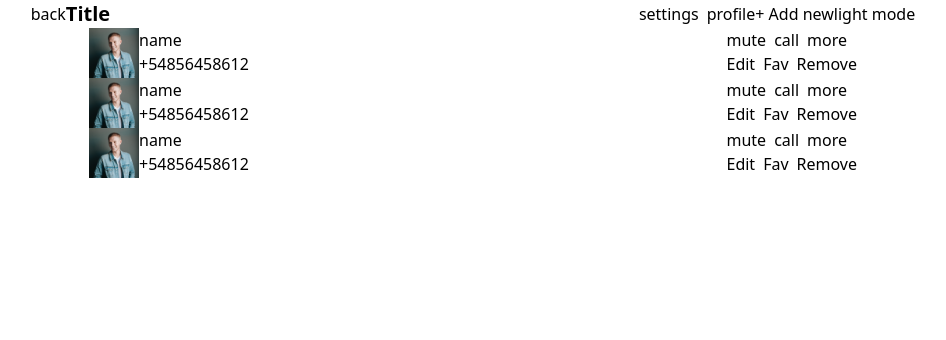
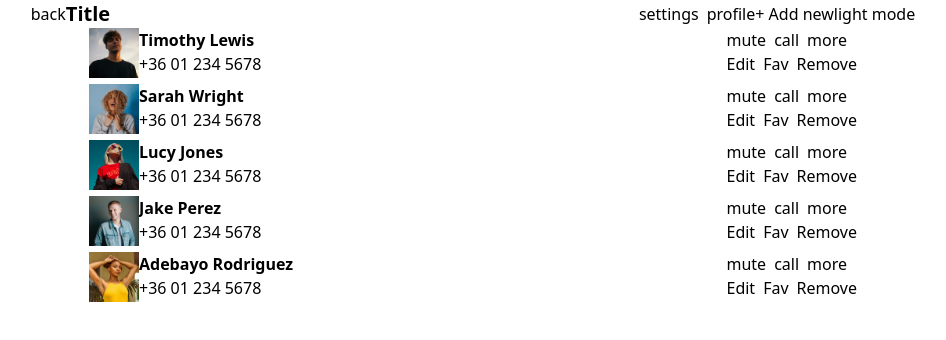
Before and after one commit to DavidMehari/ux-developer-challenge, a Next.js app: page /contacts in a window 1280 px wide. Shown: the top 340 px of the page, without its empty margins (167-1113 px from the left). Built offline with nearby package versions, Linux system fonts and the light colour scheme.

Commit message:
fake DB added

```diff
--- a/components/contacts/ContactsList.tsx
+++ b/components/contacts/ContactsList.tsx
@@ -1,11 +1,17 @@
 import ContactsListItem from "./ContactsListItem"
+import { ContactItem } from "../../types/types";
+
+import db from "../../db.json"
 
 const ContactsList = () => {
+
+  console.log(db);
+
   return (
     <div id="contact-list" className="max-w-screen-md w-screen mx-auto">
         <ul>
-          {[1, 2, 3].map(listItem => (
-            <ContactsListItem key={listItem}/>
+          {db.contactsData.map((contactItem: ContactItem) => (
+            <ContactsListItem key={contactItem.id} contact={contactItem}/>
           ))}
         </ul>
       </div>
--- a/components/contacts/ContactsListItem.tsx
+++ b/components/contacts/ContactsListItem.tsx
@@ -1,13 +1,20 @@
-const ContactsListItem = () => {
+import Image from "next/image";
+import { ContactItem } from "../../types/types";
+
+type ContactsListItemProps = {
+  contact: ContactItem
+}
+
+const ContactsListItem = ({contact}: ContactsListItemProps ) => {
   return (
     <li className="flex justify-between">
       <div id="contact-info" className="flex">
         <div id="contacts-avatar">
-          <img src="../images/Jake.png" alt="prof" width={50} height={50} />
+          <Image src={`/images/${contact.profilePic}`} alt="prof" width={50} height={50} />
         </div>
         <div id="contact-details">
-          <h3>name</h3>
-          <p>+54856458612</p>
+          <h3 className="font-bold">{contact.name}</h3>
+          <p>{contact.phone}</p>
         </div>
       </div>
       <div id="contact-list-item-menu">
--- /dev/null
+++ b/db.json
@@ -0,0 +1,39 @@
+{
+  "contactsData": [
+    {
+      "id": 1,
+      "name": "Timothy Lewis",
+      "phone": "+36 01 234 5678",
+      "email": "tim@example.com",
+      "profilePic": "Timothy.png"
+    },
+    {
+      "id": 2,
+      "name": "Sarah Wright",
+      "phone": "+36 01 234 5678",
+      "email": "sarah@example.com",
+      "profilePic": "Sarah.png"
+    },
+    {
+      "id": 3,
+      "name": "Lucy Jones",
+      "phone": "+36 01 234 5678",
+      "email": "lucy@example.com",
+      "profilePic": "Lucy.png"
+    },
+    {
+      "id": 4,
+      "name": "Jake Perez",
+      "phone": "+36 01 234 5678",
+      "email": "jake@example.com",
+      "profilePic": "Jake.png"
+    },
+    {
+      "id": 5,
+      "name": "Adebayo Rodriguez",
+      "phone": "+36 01 234 5678",
+      "email": "ade@example.com",
+      "profilePic": "Adebayo.png"
+    }
+  ]
+}
--- a/pages/contacts.tsx
+++ b/pages/contacts.tsx
@@ -6,7 +6,6 @@ const Contacts: NextPage = () => {
   return (
     <>
       <ContactsHeader />
-
       <ContactsList />
     </>
   );
--- /dev/null
+++ b/types/types.ts
@@ -0,0 +1,9 @@
+import { Key } from "react"
+
+export type ContactItem = {
+  id: Key,
+  name: String,
+  phone: String,
+  email: String,
+  profilePic: String
+}
```
